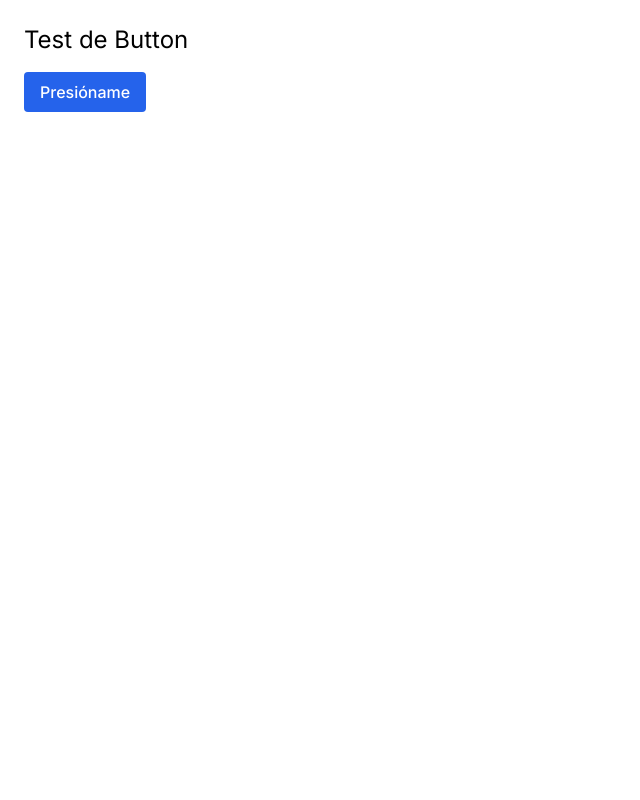
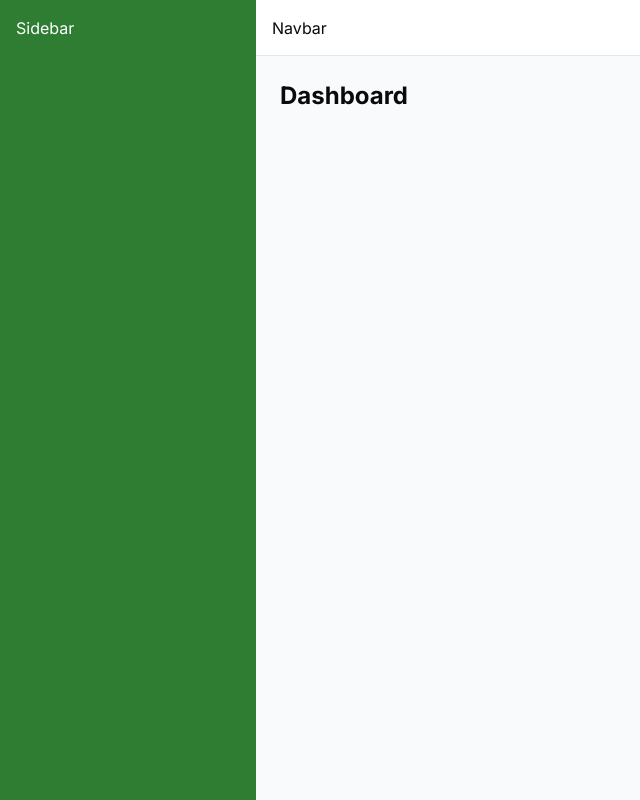
Before and after one commit to doug127/Inventory_Aztlan_Frontend, a React (Vite) app: page / in a window 1280 px wide. Shown: the whole page, without its empty margins (0-640 px from the left). Built offline with nearby package versions, Linux system fonts and the light colour scheme.

Commit message:
feat: initial commit

```diff
--- a/src/App.jsx
+++ b/src/App.jsx
@@ -1,17 +1,16 @@
-import { Button } from '@/ui/components/Button.jsx';
+import { MainLayout } from '@/ui/layouts/MainLayout.jsx';
 
 function App() {
-  const handleClick = () => {
-    alert("¡Botón funcionando!");
-  };
 
   return (
-    <div className="p-6">
-      <h1 className="text-2xl mb-4">Test de Button</h1>
-      <Button onClick={handleClick} variant="primary">
-        Presióname
-      </Button>
-    </div>
+    <>
+      <MainLayout
+        sidebar={<div className="h-full bg-[var(--color-primary)] text-white p-4">Sidebar</div>}
+        navbar={<div>Navbar</div>}
+      >
+        <h1 className="text-2xl font-bold">Dashboard</h1>
+      </MainLayout>
+    </>
   );
 }
 
--- /dev/null
+++ b/src/components/ui/button.jsx
@@ -0,0 +1,55 @@
+import { Button as ButtonPrimitive } from "@base-ui/react/button"
+import { cva } from "class-variance-authority";
+
+import { cn } from "@/lib/utils"
+
+const buttonVariants = cva(
+  "group/button inline-flex shrink-0 items-center justify-center rounded-4xl border border-transparent bg-clip-padding text-sm font-medium whitespace-nowrap transition-all outline-none select-none focus-visible:border-ring focus-visible:ring-[3px] focus-visible:ring-ring/50 active:not-aria-[haspopup]:translate-y-px disabled:pointer-events-none disabled:opacity-50 aria-invalid:border-destructive aria-invalid:ring-[3px] aria-invalid:ring-destructive/20 dark:aria-invalid:border-destructive/50 dark:aria-invalid:ring-destructive/40 [&_svg]:pointer-events-none [&_svg]:shrink-0 [&_svg:not([class*='size-'])]:size-4",
+  {
+    variants: {
+      variant: {
+        default: "bg-primary text-primary-foreground hover:bg-primary/80",
+        outline:
+          "border-border bg-input/30 hover:bg-input/50 hover:text-foreground aria-expanded:bg-muted aria-expanded:text-foreground",
+        secondary:
+          "bg-secondary text-secondary-foreground hover:bg-secondary/80 aria-expanded:bg-secondary aria-expanded:text-secondary-foreground",
+        ghost:
+          "hover:bg-muted hover:text-foreground aria-expanded:bg-muted aria-expanded:text-foreground dark:hover:bg-muted/50",
+        destructive:
+          "bg-destructive/10 text-destructive hover:bg-destructive/20 focus-visible:border-destructive/40 focus-visible:ring-destructive/20 dark:bg-destructive/20 dark:hover:bg-destructive/30 dark:focus-visible:ring-destructive/40",
+        link: "text-primary underline-offset-4 hover:underline",
+      },
+      size: {
+        default:
+          "h-9 gap-1.5 px-3 has-data-[icon=inline-end]:pr-2.5 has-data-[icon=inline-start]:pl-2.5",
+        xs: "h-6 gap-1 px-2.5 text-xs has-data-[icon=inline-end]:pr-2 has-data-[icon=inline-start]:pl-2 [&_svg:not([class*='size-'])]:size-3",
+        sm: "h-8 gap-1 px-3 has-data-[icon=inline-end]:pr-2 has-data-[icon=inline-start]:pl-2",
+        lg: "h-10 gap-1.5 px-4 has-data-[icon=inline-end]:pr-3 has-data-[icon=inline-start]:pl-3",
+        icon: "size-9",
+        "icon-xs": "size-6 [&_svg:not([class*='size-'])]:size-3",
+        "icon-sm": "size-8",
+        "icon-lg": "size-10",
+      },
+    },
+    defaultVariants: {
+      variant: "default",
+      size: "default",
+    },
+  }
+)
+
+function Button({
+  className,
+  variant = "default",
+  size = "default",
+  ...props
+}) {
+  return (
+    <ButtonPrimitive
+      data-slot="button"
+      className={cn(buttonVariants({ variant, size, className }))}
+      {...props} />
+  );
+}
+
+export { Button, buttonVariants }
--- a/src/index.css
+++ b/src/index.css
@@ -1,4 +1,9 @@
 @import "tailwindcss";
+@import "tw-animate-css";
+@import "shadcn/tailwind.css";
+@import "@fontsource-variable/figtree";
+
+@custom-variant dark (&:is(.dark *));
 
 :root {
     --color-primary: #2E7D32;
@@ -28,8 +33,129 @@
 
     --color-success: #16A34A;
     --color-success-hover: #13803f;
+    --background: oklch(1 0 0);
+    --foreground: oklch(0.145 0 0);
+    --card: oklch(1 0 0);
+    --card-foreground: oklch(0.145 0 0);
+    --popover: oklch(1 0 0);
+    --popover-foreground: oklch(0.145 0 0);
+    --primary: oklch(0.205 0 0);
+    --primary-foreground: oklch(0.985 0 0);
+    --secondary: oklch(0.97 0 0);
+    --secondary-foreground: oklch(0.205 0 0);
+    --muted: oklch(0.97 0 0);
+    --muted-foreground: oklch(0.556 0 0);
+    --accent: oklch(0.97 0 0);
+    --accent-foreground: oklch(0.205 0 0);
+    --destructive: oklch(0.577 0.245 27.325);
+    --border: oklch(0.922 0 0);
+    --input: oklch(0.922 0 0);
+    --ring: oklch(0.708 0 0);
+    --chart-1: oklch(0.87 0 0);
+    --chart-2: oklch(0.556 0 0);
+    --chart-3: oklch(0.439 0 0);
+    --chart-4: oklch(0.371 0 0);
+    --chart-5: oklch(0.269 0 0);
+    --radius: 0.625rem;
+    --sidebar: oklch(0.985 0 0);
+    --sidebar-foreground: oklch(0.145 0 0);
+    --sidebar-primary: oklch(0.205 0 0);
+    --sidebar-primary-foreground: oklch(0.985 0 0);
+    --sidebar-accent: oklch(0.97 0 0);
+    --sidebar-accent-foreground: oklch(0.205 0 0);
+    --sidebar-border: oklch(0.922 0 0);
+    --sidebar-ring: oklch(0.708 0 0);
 }
 
 body {
     font-family: 'Inter', sans-serif;
 }
+
+@theme inline {
+    --font-heading: var(--font-sans);
+    --font-sans: 'Figtree Variable', sans-serif;
+    --color-sidebar-ring: var(--sidebar-ring);
+    --color-sidebar-border: var(--sidebar-border);
+    --color-sidebar-accent-foreground: var(--sidebar-accent-foreground);
+    --color-sidebar-accent: var(--sidebar-accent);
+    --color-sidebar-primary-foreground: var(--sidebar-primary-foreground);
+    --color-sidebar-primary: var(--sidebar-primary);
+    --color-sidebar-foreground: var(--sidebar-foreground);
+    --color-sidebar: var(--sidebar);
+    --color-chart-5: var(--chart-5);
+    --color-chart-4: var(--chart-4);
+    --color-chart-3: var(--chart-3);
+    --color-chart-2: var(--chart-2);
+    --color-chart-1: var(--chart-1);
+    --color-ring: var(--ring);
+    --color-input: var(--input);
+    --color-border: var(--border);
+    --color-destructive: var(--destructive);
+    --color-accent-foreground: var(--accent-foreground);
+    --color-accent: var(--accent);
+    --color-muted-foreground: var(--muted-foreground);
+    --color-muted: var(--muted);
+    --color-secondary-foreground: var(--secondary-foreground);
+    --color-secondary: var(--secondary);
+    --color-primary-foreground: var(--primary-foreground);
+    --color-primary: var(--primary);
+    --color-popover-foreground: var(--popover-foreground);
+    --color-popover: var(--popover);
+    --color-card-foreground: var(--card-foreground);
+    --color-card: var(--card);
+    --color-foreground: var(--foreground);
+    --color-background: var(--background);
+    --radius-sm: calc(var(--radius) * 0.6);
+    --radius-md: calc(var(--radius) * 0.8);
+    --radius-lg: var(--radius);
+    --radius-xl: calc(var(--radius) * 1.4);
+    --radius-2xl: calc(var(--radius) * 1.8);
+    --radius-3xl: calc(var(--radius) * 2.2);
+    --radius-4xl: calc(var(--radius) * 2.6);
+}
+
+.dark {
+    --background: oklch(0.145 0 0);
+    --foreground: oklch(0.985 0 0);
+    --card: oklch(0.205 0 0);
+    --card-foreground: oklch(0.985 0 0);
+    --popover: oklch(0.205 0 0);
+    --popover-foreground: oklch(0.985 0 0);
+    --primary: oklch(0.922 0 0);
+    --primary-foreground: oklch(0.205 0 0);
+    --secondary: oklch(0.269 0 0);
+    --secondary-foreground: oklch(0.985 0 0);
+    --muted: oklch(0.269 0 0);
+    --muted-foreground: oklch(0.708 0 0);
+    --accent: oklch(0.269 0 0);
+    --accent-foreground: oklch(0.985 0 0);
+    --destructive: oklch(0.704 0.191 22.216);
+    --border: oklch(1 0 0 / 10%);
+    --input: oklch(1 0 0 / 15%);
+    --ring: oklch(0.556 0 0);
+    --chart-1: oklch(0.87 0 0);
+    --chart-2: oklch(0.556 0 0);
+    --chart-3: oklch(0.439 0 0);
+    --chart-4: oklch(0.371 0 0);
+    --chart-5: oklch(0.269 0 0);
+    --sidebar: oklch(0.205 0 0);
+    --sidebar-foreground: oklch(0.985 0 0);
+    --sidebar-primary: oklch(0.488 0.243 264.376);
+    --sidebar-primary-foreground: oklch(0.985 0 0);
+    --sidebar-accent: oklch(0.269 0 0);
+    --sidebar-accent-foreground: oklch(0.985 0 0);
+    --sidebar-border: oklch(1 0 0 / 10%);
+    --sidebar-ring: oklch(0.556 0 0);
+}
+
+@layer base {
+  * {
+    @apply border-border outline-ring/50;
+    }
+  body {
+    @apply bg-background text-foreground;
+    }
+  html {
+    @apply font-sans;
+    }
+}
--- /dev/null
+++ b/src/lib/utils.js
@@ -0,0 +1,6 @@
+import { clsx } from "clsx";
+import { twMerge } from "tailwind-merge"
+
+export function cn(...inputs) {
+  return twMerge(clsx(inputs));
+}
--- /dev/null
+++ b/src/ui/layouts/MainLayout.jsx
@@ -0,0 +1,26 @@
+export const MainLayout = ({children, sidebar, navbar}) => {
+    return (
+    <div className="h-screen flex bg-[var(--color-bg)]">
+
+      {/* Sidebar */}
+      <aside className="w-64 hidden md:block">
+        {sidebar}
+      </aside>
+
+      {/* Main content */}
+      <div className="flex-1 flex flex-col">
+
+        {/* Navbar */}
+        <header className="h-14 border-b border-[var(--color-border)] bg-[var(--color-surface)] flex items-center px-4">
+          {navbar}
+        </header>
+
+        {/* Page content */}
+        <main className="flex-1 overflow-y-auto p-6">
+          {children}
+        </main>
+
+      </div>
+    </div>
+  )
+}
```
Also changed, not shown: jsconfig.json (added, +8 -0 lines), package.json (+20 -1 lines), components.json (added), 1 other file (tests, documents, lock files or other folders).
